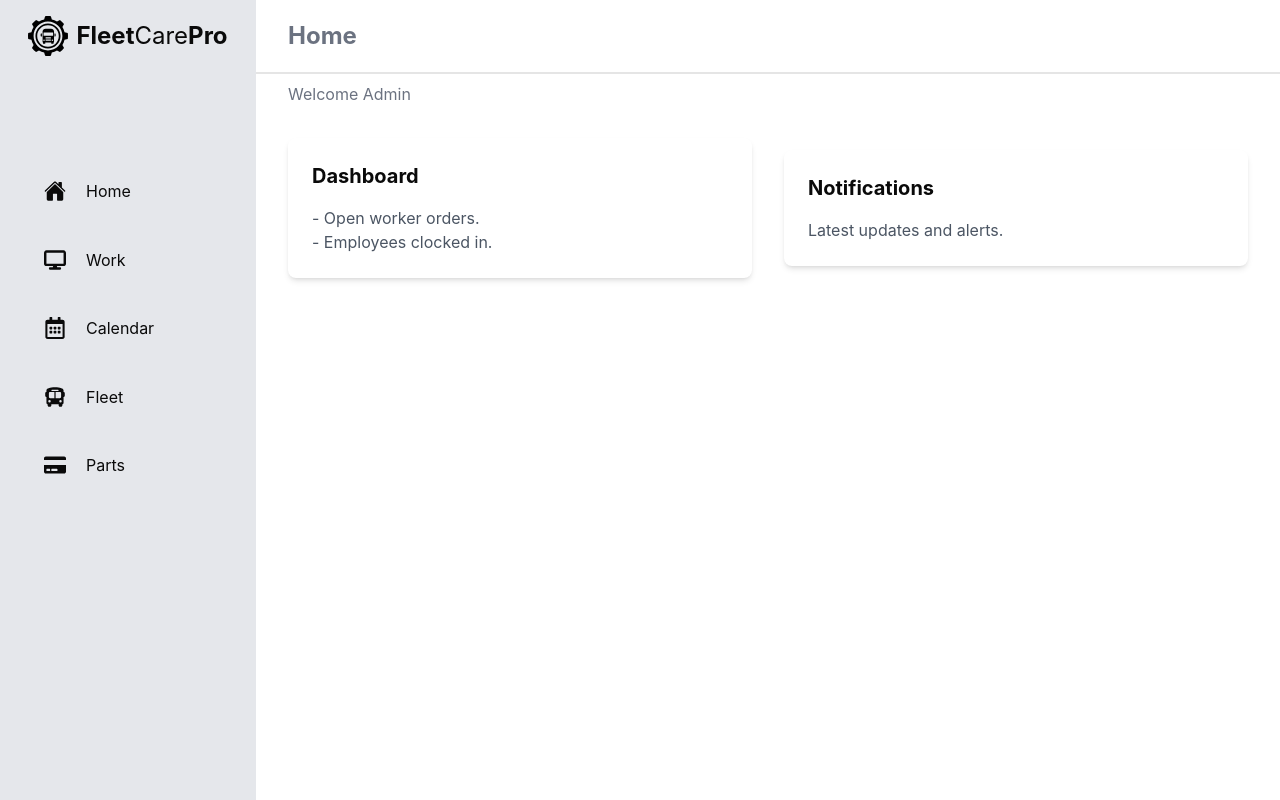
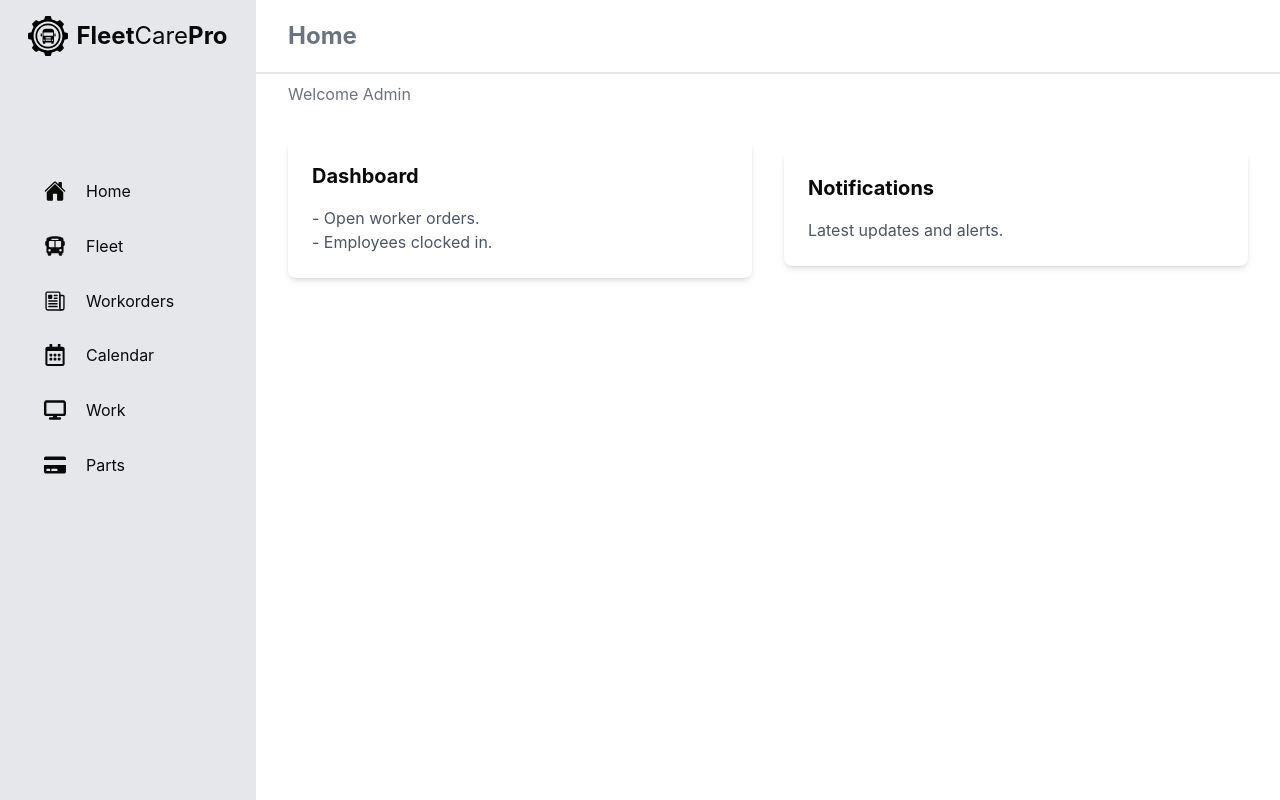
Before and after one commit to levelhlawrence/wdv349-o-PortfolioProject, a React (Vite) app in the folder FleetcarePro/client/: page / in a window 1280 px wide. Built offline with nearby package versions, Linux system fonts and the light colour scheme.

Commit message:
made basic workorder page and queries

```diff
--- a/FleetcarePro/client/src/pages/WorkOrders.tsx
+++ b/FleetcarePro/client/src/pages/WorkOrders.tsx
@@ -1,6 +1,22 @@
 import { IoIosSearch } from "react-icons/io";
+import { useState, useEffect } from "react";
+import axios from "axios";
+const dotenv = import.meta.env;
 
 export default function WorkOrders() {
+  const [workOrders, setWorkOrders] = useState([]);
+
+  const showAllWorkorders = async () => {
+    const response = await axios.get(`${dotenv.VITE_API_URL}/workorders`);
+    const data = await response.data;
+    setWorkOrders(data);
+    console.log(workOrders);
+  };
+
+  useEffect(() => {
+    showAllWorkorders();
+  }, []);
+
   return (
     <section className="relative md:ml-64 z-10">
       <form>
@@ -30,6 +46,13 @@ export default function WorkOrders() {
       {/* display output */}
       <aside className="px-6 mt-8">
         <p>results</p>
+        {workOrders.w_o.map((workorder) => {
+          return (
+            <div>
+              <p>{workorder.assignedShop}</p>
+            </div>
+          );
+        })}
       </aside>
     </section>
   );
--- a/FleetcarePro/client/src/utils/routes.tsx
+++ b/FleetcarePro/client/src/utils/routes.tsx
@@ -5,6 +5,7 @@ import { FaRegCalendarAlt } from "react-icons/fa";
 import { FaCreditCard } from "react-icons/fa";
 import { FaDisplay } from "react-icons/fa6";
 import { FaBus } from "react-icons/fa6";
+import { IoNewspaperOutline } from "react-icons/io5";
 
 export const navRoutes = [
   {
@@ -13,8 +14,13 @@ export const navRoutes = [
     href: "/",
   },
   {
-    name: "work",
-    icon: <FaDisplay size={30} />,
+    name: "fleet",
+    icon: <FaBus size={30} />,
+    href: "/fleet",
+  },
+  {
+    name: "workorders",
+    icon: <IoNewspaperOutline size={30} />,
     href: "/workorders",
   },
   {
@@ -23,9 +29,9 @@ export const navRoutes = [
     href: "/calendar",
   },
   {
-    name: "fleet",
-    icon: <FaBus size={30} />,
-    href: "/fleet",
+    name: "work",
+    icon: <FaDisplay size={30} />,
+    href: "/work",
   },
   {
     name: "parts",
```
